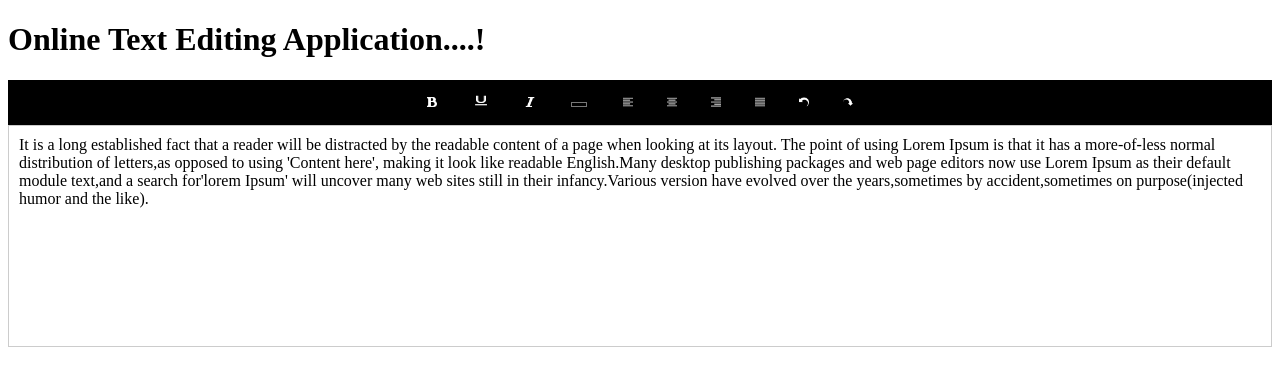
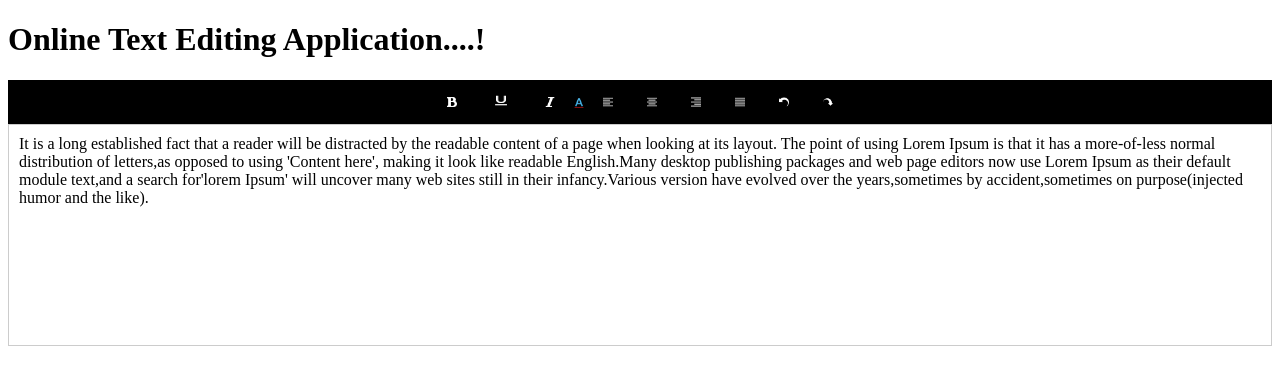
Before and after one commit to Kirusnabavani/text-editing, a plain HTML site: page Resource/index.html in a window 1280 px wide. Drawn offline with Linux system fonts and the light colour scheme.

Commit message:
Changed some Code

```diff
--- a/Resource/index.html
+++ b/Resource/index.html
@@ -28,6 +28,20 @@
             cursor: pointer;
         }
 
+        .color-picker-label {
+          display: inline-block;
+          position: relative;
+          vertical-align: middle;
+        }
+
+        .color-picker {
+          position: absolute;
+          opacity: 0;
+          width: 100%;
+          height: 100%;
+          cursor: pointer;
+        }
+
       </style>
 
 </head>
@@ -37,18 +51,46 @@
   </div>
     <center>
       <div id="backgroundcolor" class="custom-button">
-        <button type="button" class="custom-button" onclick="cmd('bold')"><b><img src="bold-xxl.png" width="10" height="10" ></b></button>
-        <button type="button" class="custom-button" onclick="cmd('underline')"><u><img src="format_underline_white_192x192.png" width="20" height="13" ></u></button>
-        <button type="button" class="custom-button" onclick="cmd('italic')"><i><img src="italic-xxl.png" width="10" height="10" ></i></button>
-        <input type="color" class="custom-button" id="font-color">
+        <button type="button" class="custom-button" onclick="cmd('bold')">
+          <b><img src="bold-xxl.png" width="10" height="10" ></b>
+        </button>
 
-        <button type="button" class="custom-button" onclick="alignText('left')"><img src="left.png" width="10" height="10" ></button>
-        <button type="button" class="custom-button" onclick="alignText('center')"><img src="center.png" width="10" height="10" ></button>
-        <button type="button" class="custom-button" onclick="alignText('right')"><img src="right.png" width="10" height="10" ></button>
-        <button type="button" class="custom-button" onclick="alignText('justify')"><img src="justify.png" width="10" height="10" ></button>
+        <button type="button" class="custom-button" onclick="cmd('underline')">
+          <u><img src="format_underline_white_192x192.png" width="20" height="13" ></u>
+        </button>
 
-        <button type="button" class="custom-button" onclick="undo()"><img src="undo-4-32.png" width="10" height="10" ></button>
-        <button type="button" class="custom-button" onclick="redo()"><img src="action-redo-32.png" width="10" height="10" ></button>
+        <button type="button" class="custom-button" onclick="cmd('italic')">
+          <i><img src="italic-xxl.png" width="10" height="10" ></i>
+        </button>
+
+        <label for="font-color-picker" class="color-picker-label">
+          <input type="color" class="color-picker" id="font-color-picker" onchange="changeFontColor(this.value)">
+          <img src="font-color-icon-6.jpg" width="10" height="10">
+        </label>
+
+        <button type="button" class="custom-button" onclick="alignText('left')">
+          <img src="left.png" width="10" height="10" >
+        </button>
+
+        <button type="button" class="custom-button" onclick="alignText('center')">
+          <img src="center.png" width="10" height="10" >
+        </button>
+
+        <button type="button" class="custom-button" onclick="alignText('right')">
+          <img src="right.png" width="10" height="10" >
+        </button>
+
+        <button type="button" class="custom-button" onclick="alignText('justify')">
+          <img src="justify.png" width="10" height="10" >
+        </button>
+
+        <button type="button" class="custom-button" onclick="undo()">
+          <img src="undo-4-32.png" width="10" height="10" >
+        </button>
+
+        <button type="button" class="custom-button" onclick="redo()">
+          <img src="action-redo-32.png" width="10" height="10" >
+        </button>
 
       </div>
     </center>
@@ -62,6 +104,8 @@
 
   </div>
 
+
+  <!-- Internal JS -->
 <script>
 
     const format = document.getElementById('editor');
@@ -70,11 +114,11 @@
         saveState();
     }
 
-        //this function for fontcolor
-    const fontColor = document.getElementById('font-color');
-        fontColor.addEventListener('input', () => {
-            cmd('foreColor', fontColor.value);
-        });
+
+    function changeFontColor(selectedColor) {
+    document.execCommand('foreColor', false, selectedColor);
+    saveState();
+    }
 
 
         //this function for alignments
```
Also changed, not shown: Resource/font-color-icon-6.jpg (added). Lines whose indentation alone changed are shown as unchanged.
